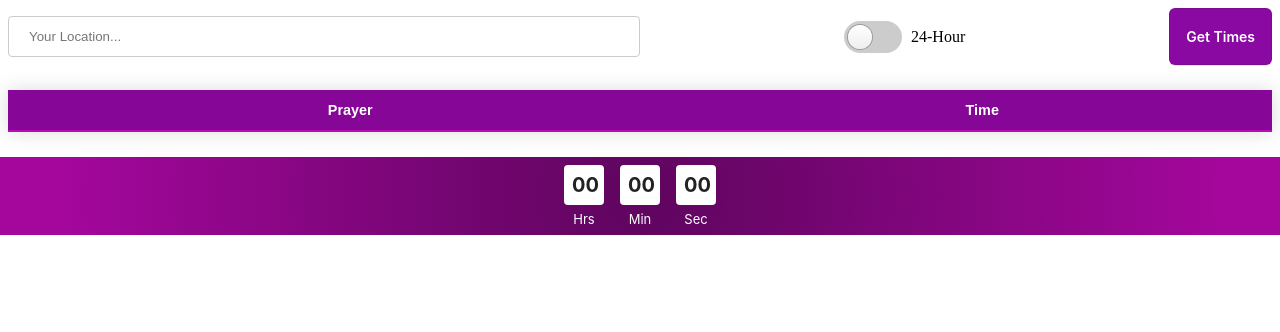
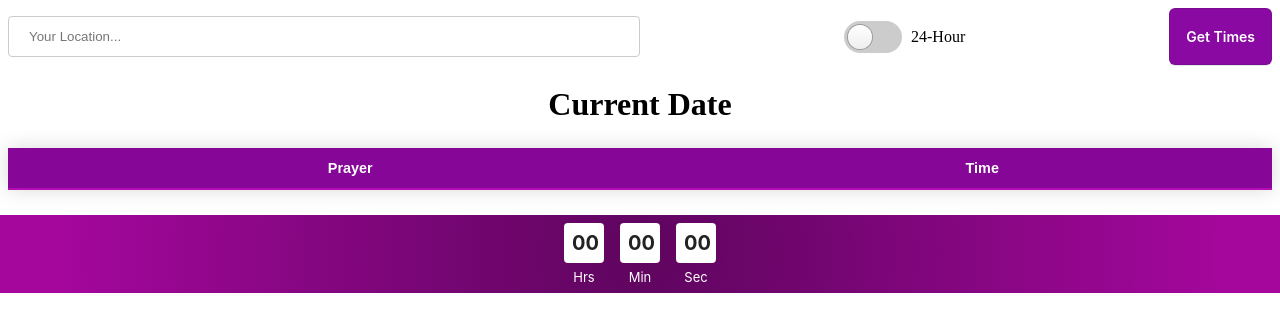
Before and after one commit to bssam1996/bssam1996.github.io, a PHP site: page /apps/muslim in a window 1280 px wide. Shown: the top 332 px of the page. Run offline with PHP 8.4, Linux system fonts and the light colour scheme; lists and menus that the app fills with data are empty.

Commit message:
Adding date title in muslim

```diff
--- a/apps/muslim/css/styles.css
+++ b/apps/muslim/css/styles.css
@@ -159,3 +159,7 @@
     left: 50%;
     top: 35%;
 }
+
+.current_date_head{
+    text-align: center;
+}
--- a/apps/muslim/index.html
+++ b/apps/muslim/index.html
@@ -18,6 +18,7 @@
     </div>
     <button id="getTimesButton" onclick="getData()">Get Times</button>
 </div>
+<h1 class="current_date_head" id="current_date_header">Current Date</h1>
 <table id="table">
     <thead>
         <th>Prayer</th>
--- a/apps/muslim/js/functions.js
+++ b/apps/muslim/js/functions.js
@@ -66,6 +66,7 @@ function getData(){
         $('#table').append(t_row);
         localStorage.setItem("location", location)
         $("#loading").hide()
+        $("#current_date_header").text(currentTime.toLocaleDateString('en-us',{weekday:"long", year:"numeric", month:"short", day:"numeric"}))
         checkTimeLeft()
     });
 
```
